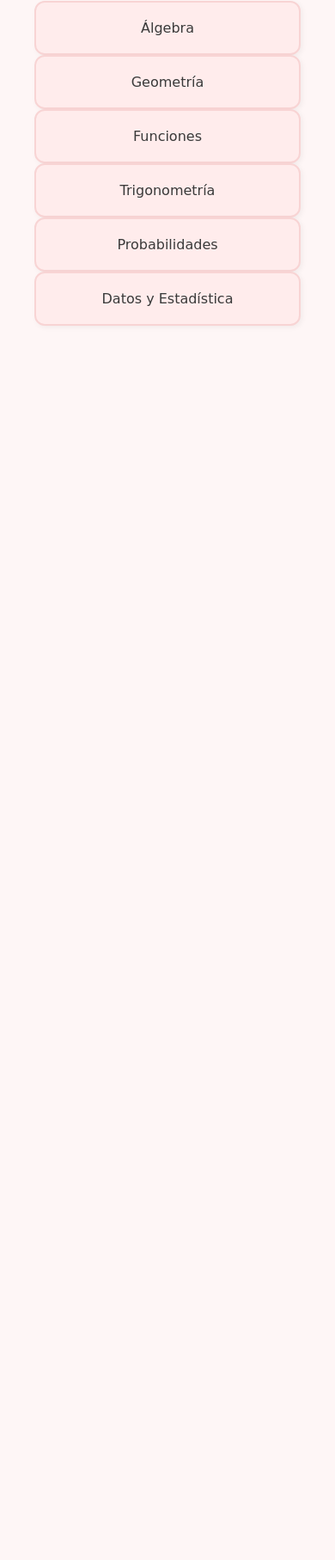
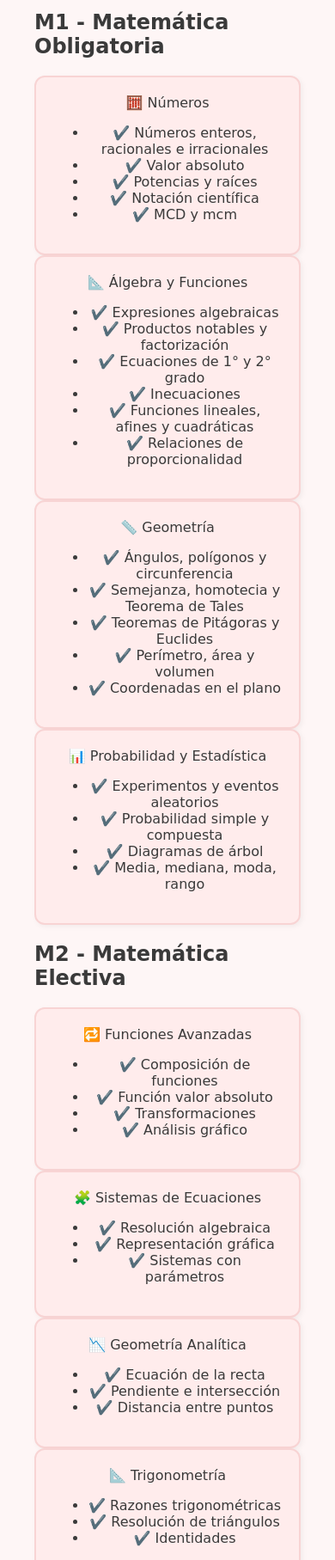
Before and after one commit to flopetizon/Malla-interactiva-paes, a plain HTML site: page matematicas.html in a window 390 px wide. Shown: the part 185-2000 px from the top of the page at 86% size. Before the commit the page ends 844 px from the top, so only its background shows below. Drawn offline with Linux system fonts and the light colour scheme.

Commit message:
Update matematicas.html

```diff
--- a/matematicas.html
+++ b/matematicas.html
@@ -1,34 +1,97 @@
 <!DOCTYPE html>
 <html lang="es">
 <head>
-  <meta charset="UTF-8">
-  <title>Matemáticas</title>
-  <link rel="stylesheet" href="style.css">
+  <meta charset="UTF-8" />
+  <meta name="viewport" content="width=device-width, initial-scale=1.0" />
+  <title>Matemáticas - Malla PAES</title>
+  <link rel="stylesheet" href="style.css" />
 </head>
 <body>
+  <h1>📚 Malla Interactiva PAES - Matemáticas</h1>
 
-  <div class="nav">
-    <a href="index.html">🏠 Inicio</a>
-    <a href="historia.html">📖 Historia</a>
+  <h2>M1 - Matemática Obligatoria</h2>
+  <div class="grid">
+    <div class="box">🧮 Números
+      <ul>
+        <li>✔️ Números enteros, racionales e irracionales</li>
+        <li>✔️ Valor absoluto</li>
+        <li>✔️ Potencias y raíces</li>
+        <li>✔️ Notación científica</li>
+        <li>✔️ MCD y mcm</li>
+      </ul>
+    </div>
+    <div class="box">📐 Álgebra y Funciones
+      <ul>
+        <li>✔️ Expresiones algebraicas</li>
+        <li>✔️ Productos notables y factorización</li>
+        <li>✔️ Ecuaciones de 1° y 2° grado</li>
+        <li>✔️ Inecuaciones</li>
+        <li>✔️ Funciones lineales, afines y cuadráticas</li>
+        <li>✔️ Relaciones de proporcionalidad</li>
+      </ul>
+    </div>
+    <div class="box">📏 Geometría
+      <ul>
+        <li>✔️ Ángulos, polígonos y circunferencia</li>
+        <li>✔️ Semejanza, homotecia y Teorema de Tales</li>
+        <li>✔️ Teoremas de Pitágoras y Euclides</li>
+        <li>✔️ Perímetro, área y volumen</li>
+        <li>✔️ Coordenadas en el plano</li>
+      </ul>
+    </div>
+    <div class="box">📊 Probabilidad y Estadística
+      <ul>
+        <li>✔️ Experimentos y eventos aleatorios</li>
+        <li>✔️ Probabilidad simple y compuesta</li>
+        <li>✔️ Diagramas de árbol</li>
+        <li>✔️ Media, mediana, moda, rango</li>
+      </ul>
+    </div>
   </div>
 
-  <h1>🧮 Malla Matemáticas</h1>
+  <h2>M2 - Matemática Electiva</h2>
   <div class="grid">
-    <div class="box">Álgebra</div>
-    <div class="box">Geometría</div>
-    <div class="box">Funciones</div>
-    <div class="box">Trigonometría</div>
-    <div class="box">Probabilidades</div>
-    <div class="box">Datos y Estadística</div>
+    <div class="box">🔁 Funciones Avanzadas
+      <ul>
+        <li>✔️ Composición de funciones</li>
+        <li>✔️ Función valor absoluto</li>
+        <li>✔️ Transformaciones</li>
+        <li>✔️ Análisis gráfico</li>
+      </ul>
+    </div>
+    <div class="box">🧩 Sistemas de Ecuaciones
+      <ul>
+        <li>✔️ Resolución algebraica</li>
+        <li>✔️ Representación gráfica</li>
+        <li>✔️ Sistemas con parámetros</li>
+      </ul>
+    </div>
+    <div class="box">📉 Geometría Analítica
+      <ul>
+        <li>✔️ Ecuación de la recta</li>
+        <li>✔️ Pendiente e intersección</li>
+        <li>✔️ Distancia entre puntos</li>
+      </ul>
+    </div>
+    <div class="box">📐 Trigonometría
+      <ul>
+        <li>✔️ Razones trigonométricas</li>
+        <li>✔️ Resolución de triángulos</li>
+        <li>✔️ Identidades</li>
+      </ul>
+    </div>
+    <div class="box">🧠 Números Complejos
+      <ul>
+        <li>✔️ Forma binómica</li>
+        <li>✔️ Representación gráfica</li>
+      </ul>
+    </div>
+    <div class="box">📈 Límite y Derivada
+      <ul>
+        <li>✔️ Límite intuitivo</li>
+        <li>✔️ Derivada de polinomios</li>
+      </ul>
+    </div>
   </div>
-
-  <script>
-    document.querySelectorAll('.box').forEach(box => {
-      box.addEventListener('click', () => {
-        box.classList.toggle('completed');
-      });
-    });
-  </script>
-
 </body>
 </html>
```
